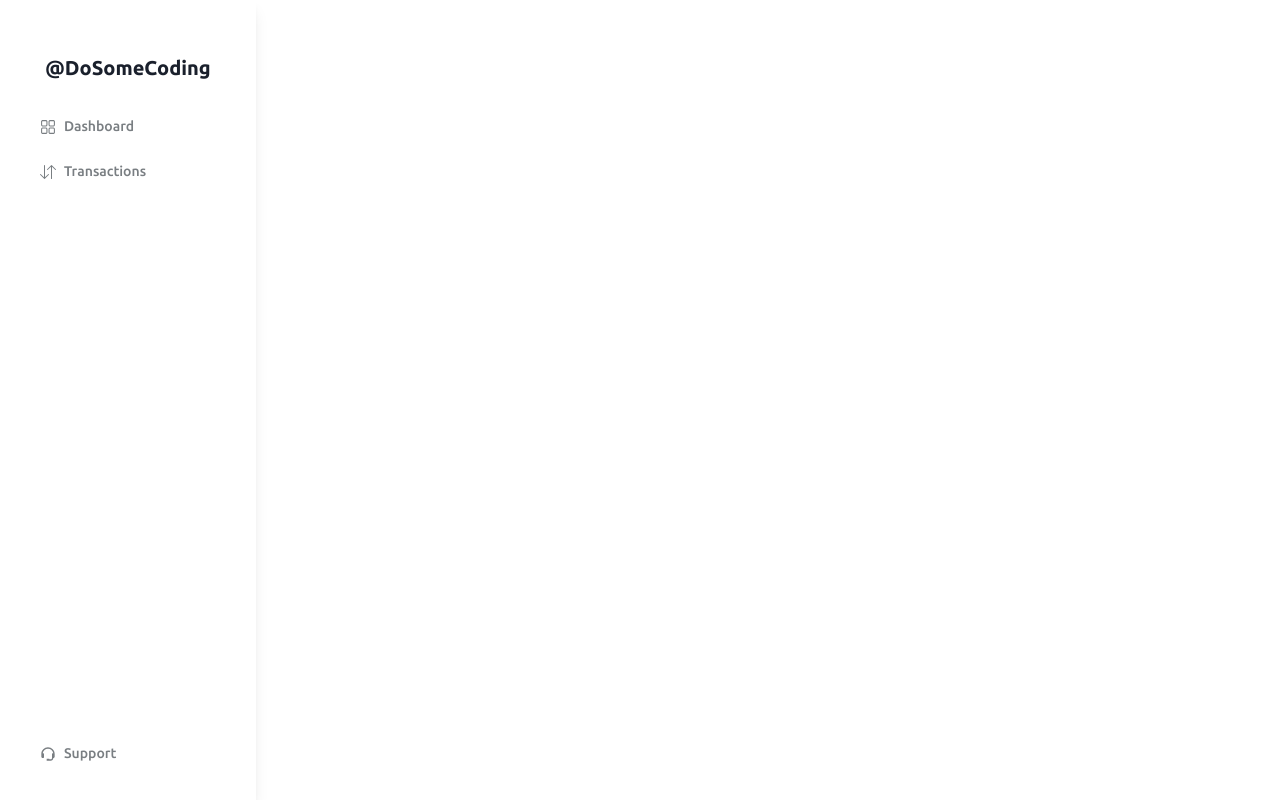
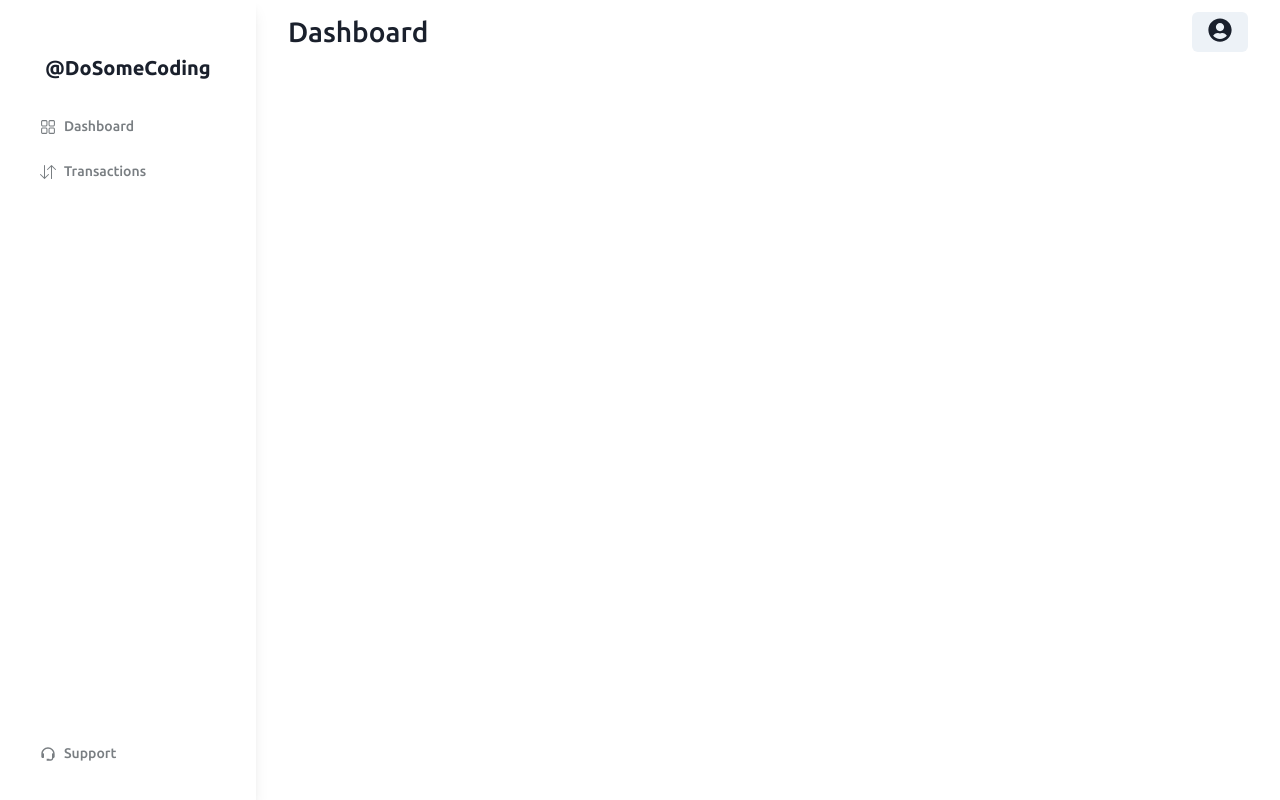
Before and after one commit to vaishnavwalke/React-Crypto-Dashboard, a React (Vite) app: page / in a window 1280 px wide. Built offline with nearby package versions, Linux system fonts and the light colour scheme.

Commit message:
TopNav done

```diff
--- /dev/null
+++ b/src/components/DashboardLayout.jsx
@@ -0,0 +1,5 @@
+const DashboardLayout = () => {
+  return <div>DashboardLayout </div>;
+};
+
+export default DashboardLayout;
--- a/src/components/Sidenav.jsx
+++ b/src/components/Sidenav.jsx
@@ -9,7 +9,7 @@ const Sidenav = () => {
   ];
 
   return (
-    <Stack justify="space-between" boxShadow="lg" maxW="16rem" h="100vh">
+    <Stack justify="space-between" boxShadow="lg" w="16rem" h="100vh">
       <Box>
         <Heading textAlign="center" fontSize="20px" as="h1" pt="3.5rem">
           @DoSomeCoding
--- /dev/null
+++ b/src/components/TopNav.jsx
@@ -0,0 +1,36 @@
+import {
+  Box,
+  Button,
+  Container,
+  Flex,
+  HStack,
+  Heading,
+  Icon,
+  Menu,
+  MenuButton,
+  MenuItem,
+  MenuList,
+} from '@chakra-ui/react';
+import { FaUserCircle } from 'react-icons/fa';
+const TopNav = () => {
+  return (
+    <Box >
+      <HStack h="16" justify="space-between" px="32px" maxW="80rem" mx="auto">
+        <Heading fontWeight="medium" fontSize="28px">
+          Dashboard
+        </Heading>
+        <Menu>
+          <MenuButton as={Button} r>
+            <Icon as={FaUserCircle} fontSize="24px" />
+          </MenuButton>
+          <MenuList>
+            <MenuItem>Logout</MenuItem>
+            <MenuItem>Support</MenuItem>
+          </MenuList>
+        </Menu>
+      </HStack>
+    </Box>
+  );
+};
+
+export default TopNav;
--- a/src/pages/Dashboard/Dashboard.jsx
+++ b/src/pages/Dashboard/Dashboard.jsx
@@ -1,9 +1,16 @@
-import Sidenav from "../../components/Sidenav";
+import { Box, Flex } from '@chakra-ui/react';
+import Sidenav from '../../components/Sidenav';
+import TopNav from '../../components/TopNav';
 
 const Dashboard = () => {
   return (
     <div>
-      <Sidenav />
+      <Flex>
+        <Sidenav />
+        <Box flexGrow={1}>
+          <TopNav />
+        </Box>
+      </Flex>
     </div>
   );
 };
```
